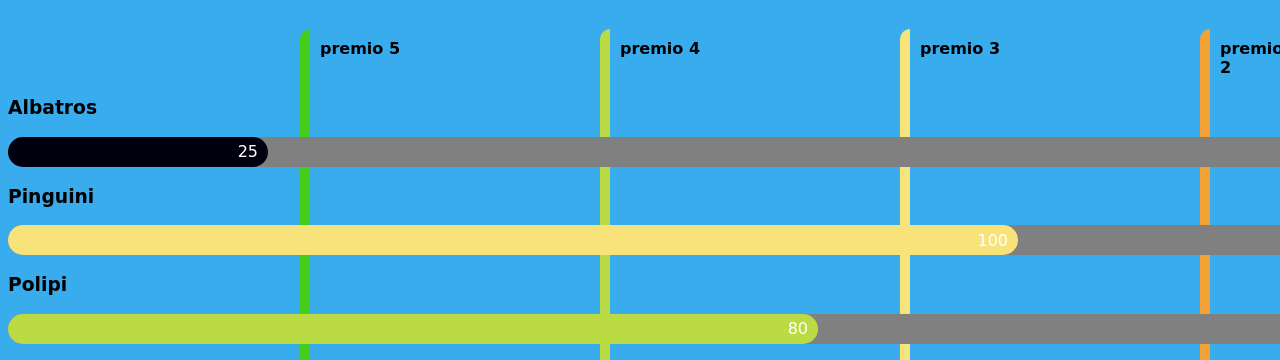
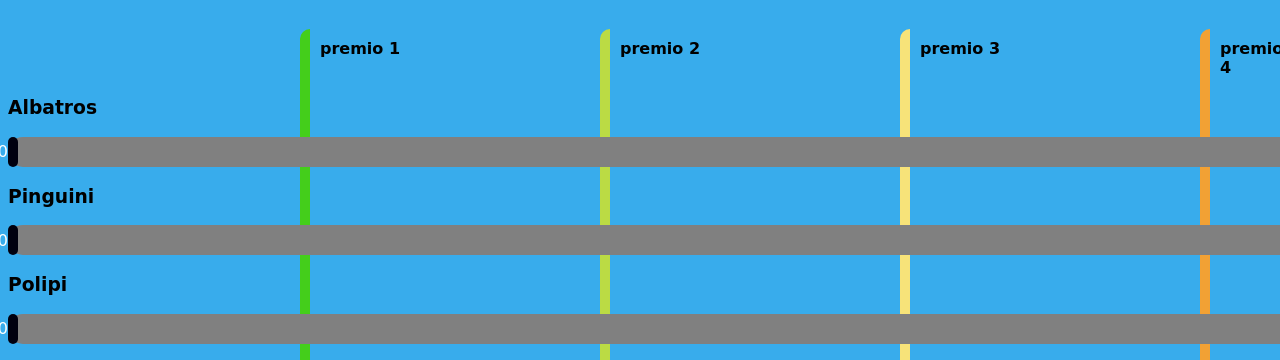
Before and after one commit to kerlemn/repartometro, a plain HTML site: page index.html in a window 1280 px wide. Shown: the part 423-783 px from the top of the page. Drawn offline with Linux system fonts and the light colour scheme.

Commit message:
Update index.html

```diff
--- a/index.html
+++ b/index.html
@@ -6,13 +6,13 @@
     <link rel="icon" type="image/x-icon" href="scout.png">
     <meta name="viewport" content="width=device-width, initial-scale=1.0">
     <script>
-	const alb = 25, pol= 100, pin=80, squ=45;
+	const alb = 0, pol= 0, pin=0, squ=0;
 	const prize = [
-		{score:150, color:"#e51f1f", loot:"premio 1"},
-		{score:120, color:"#f2a134", loot:"premio 2"},
+		{score:150, color:"#e51f1f", loot:"premio 5"},
+		{score:120, color:"#f2a134", loot:"premio 4"},
 		{score:90, color:"#f7e379", loot:"premio 3"},
-		{score:60, color:"#bbdb44", loot:"premio 4"},
-		{score:30, color:"#44ce1b", loot:"premio 5"},
+		{score:60, color:"#bbdb44", loot:"premio 2"},
+		{score:30, color:"#44ce1b", loot:"premio 1"},
 		{score:0, color:"#00000F"}]
 
 	function set(){
```
